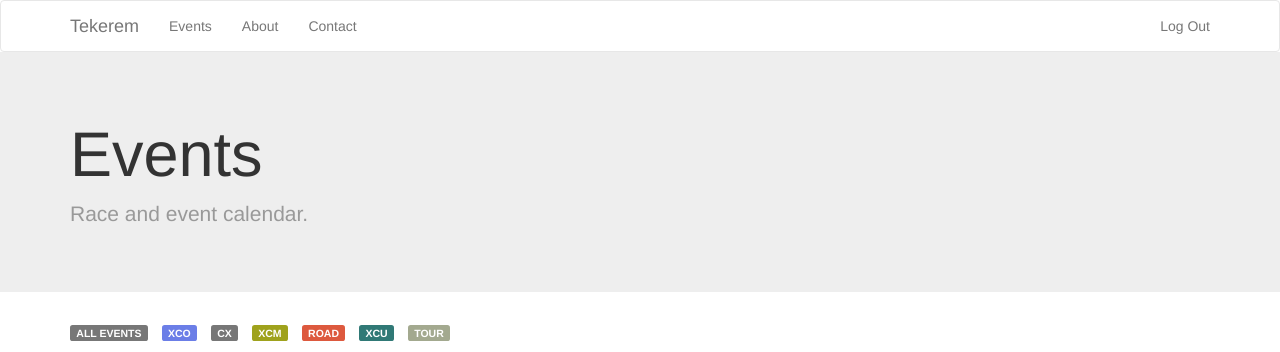
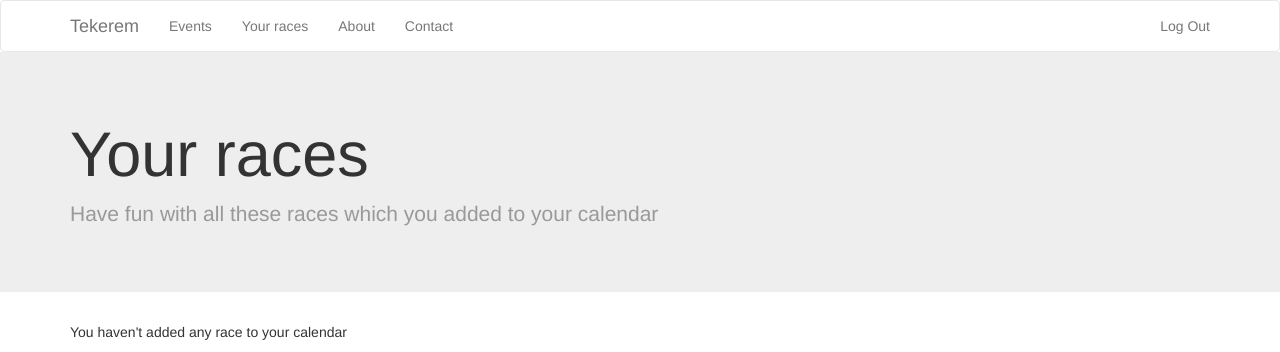
Before and after one commit to szaboat/race_results, a Django app: page /your-races/ in a window 1280 px wide. Shown: the top 352 px of the page. Run offline with Django 3.2, Linux system fonts and the light colour scheme; a user stored in the database is signed in; data comes from the database, SQL or seed files in the repository; data that the repository does not hold is empty; some libraries are stand-ins or nearby versions.

Commit message:
Add race to calendar feature. - Link added in header - button added on race page - checking the status of the race - TODO prevent multiple calendar items

```diff
--- /dev/null
+++ b/raceresults/race_calendar/templates/your_races.html
@@ -0,0 +1,16 @@
+{% extends 'races.html' %}
+
+{% block header %}
+    <h1>Your races</h1>
+    <p class="lead">
+        Have fun with all these races which you added to your calendar
+    </p>
+{% endblock %}
+
+{% block content %}
+    {% if races %}
+        {{  block.super }}
+    {% else %}
+        <p>You haven't added any race to your calendar</p>
+    {% endif %}
+{% endblock %}
--- /dev/null
+++ b/raceresults/race_calendar/urls.py
@@ -0,0 +1,7 @@
+from django.conf.urls import url
+from . import views
+
+urlpatterns = [
+    url(r'^(?P<year>[0-9]{4})/(?P<name>[\w-]+)/add/$', views.add_to_calendar),
+    url(r'your-races/$', views.your_races),
+]
--- /dev/null
+++ b/raceresults/race_calendar/views.py
@@ -0,0 +1,37 @@
+from django.apps import apps
+from django.http import HttpResponseBadRequest, HttpResponseRedirect
+from django.template.response import TemplateResponse
+from .models import CalendarItem
+from .forms import AddToCalendarForm
+
+Race = apps.get_model('result.Race')  # WTF?
+
+
+def add_to_calendar(request, year, name):
+    if request.user.is_authenticated():
+        race = Race.objects.get(short_name=name, date__year=year)
+        if request.method == "POST":
+            form = AddToCalendarForm(request.POST)
+            if form.is_valid():
+                CalendarItem.objects.create(
+                    user=request.user,
+                    race=race,
+                    priority=form.cleaned_data['priority']
+                )
+                return HttpResponseRedirect('/')
+        else:
+            form = AddToCalendarForm(initial={'priority': 'B'})
+            return TemplateResponse(request, 'add_to_calendar.html', {'form': form, 'race': race})
+
+    else:
+        return HttpResponseBadRequest()
+
+
+def your_races(request):
+    items = CalendarItem.objects.filter(user=request.user)
+    races = [item.race for item in items]
+    context = {
+        'races': races,
+    }
+
+    return TemplateResponse(request, 'your_races.html', context)
--- a/raceresults/raceresults/urls.py
+++ b/raceresults/raceresults/urls.py
@@ -27,5 +27,6 @@ urlpatterns = [
     url(r"^login/$", views.login, name="account_login"),
     url(r"^logout/$", views.logout, name="account_logout"),
 
+    url(r'', include('race_calendar.urls')),
     url(r'', include('result.urls')),
 ]
--- a/raceresults/result/templates/layout.html
+++ b/raceresults/result/templates/layout.html
@@ -57,6 +57,9 @@
         <div id="navbar">
             <ul class="nav navbar-nav">
                 <li><a href="/">Events</a></li>
+                {% if user.is_authenticated %}
+                    <li><a href="/your-races/">Your races</a></li>
+                {% endif %}
                 <li><a href="/pages/about/">About</a></li>
                 <li><a href="/pages/contact/">Contact</a></li>
             </ul>
--- a/raceresults/result/templates/races.html
+++ b/raceresults/result/templates/races.html
@@ -8,12 +8,14 @@
 {% endblock %}}
 
 {% block content %}
+    {% if types %}
         <ul class="list-inline">
             <li><a href="/races/all/"><span class="label label-default">ALL EVENTS</span></a></li>
             {% for type in types %}
                 <li><a href="/races/{{ type.0|lower }}/"><span class="label label-default {{type.0|lower }}">{{ type.0 }}</span></a></li>
             {% endfor %}
         </ul>
+    {% endif %}
 
     <table class="table table-hover">
         <thead>
--- a/raceresults/result/views.py
+++ b/raceresults/result/views.py
@@ -1,10 +1,13 @@
 import datetime
 
+from django.apps import apps
 from django.template.response import TemplateResponse
 from django.utils.safestring import mark_safe
 
 from .models import Race, Result, Athlete, Club
 from .htmlcalendar import RaceCalendar
+
+CalendarItem = apps.get_model('race_calendar.CalendarItem')  # WTF?
 
 
 def race_view(request, year, name):
@@ -14,10 +17,13 @@ def race_view(request, year, name):
     results_by_category = [
         {'results': Result.objects.filter(race=race, category=item), 'category': item } for item in categories
     ]
+
+    race_is_in_calendar = len(CalendarItem.objects.filter(race=race, user=request.user))
     context = {
         'race': race,
         'results' : results,
-        'results_by_category': results_by_category
+        'results_by_category': results_by_category,
+        'race_is_in_calendar': race_is_in_calendar
     }
 
     return TemplateResponse(request, 'race.html', context)
```
Also changed, not shown: raceresults/race_calendar/forms.py (added, +8 -0 lines), raceresults/race_calendar/templates/add_to_calendar.html (added, +14 -0 lines), raceresults/result/templates/_race_data.html (added, +7 -0 lines), raceresults/result/templates/race.html (+17 -13 lines). Lines whose indentation alone changed are shown as unchanged.
